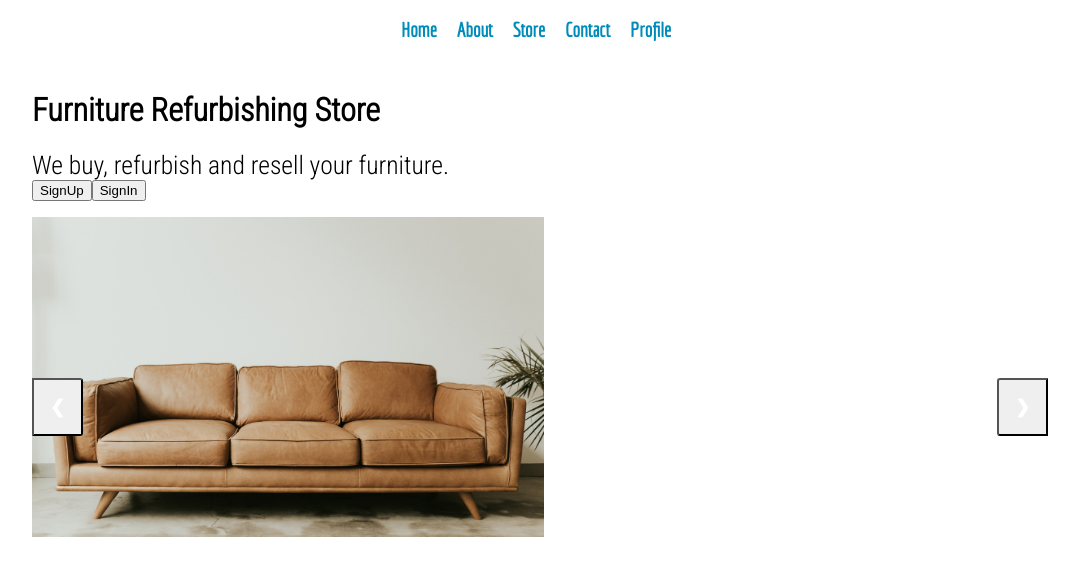
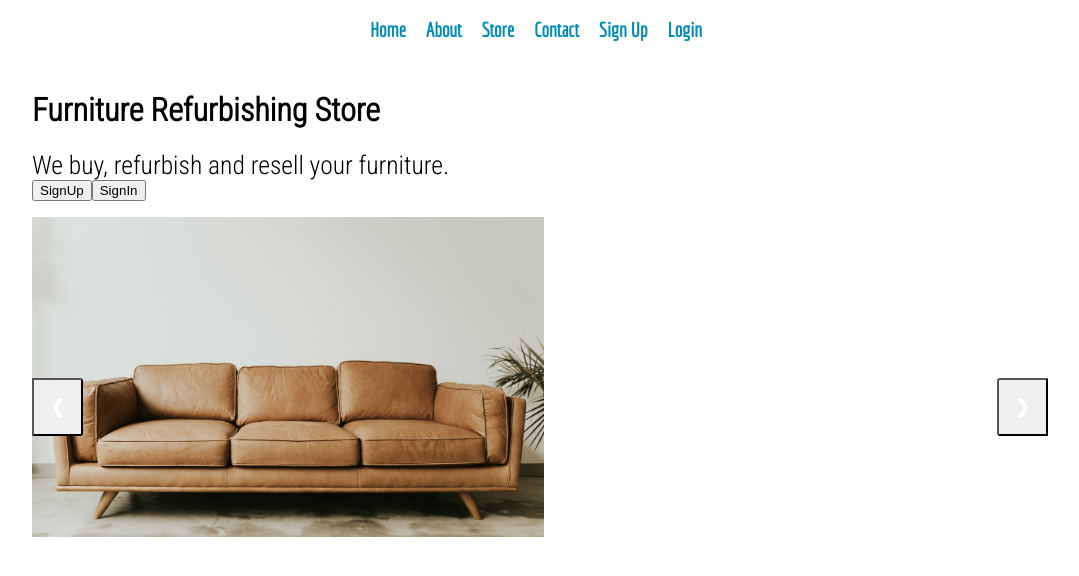
Before and after one commit to Jaden51/furnify, a React (Create React App) app in the folder client/: page / in a window 1280 px wide. Shown: the top 576 px of the page, without its empty margins (104-1183 px from the left). Built offline with nearby package versions, Linux system fonts and the light colour scheme; no server answers.

Commit message:
Change NavBar on auth change

```diff
--- a/client/src/components/NavBar.js
+++ b/client/src/components/NavBar.js
@@ -16,14 +16,23 @@ import Login from '../components/Login';
 if (localStorage.token) {
     setAuthToken(localStorage.token);
 }
+
 class NavBar extends Component {
     componentDidMount() {
         this.props.dispatch(actions.loadUser())
     }
 
+    logout = () => {
+        this.props.dispatch(actions.logout())
+    }
+
     render() {
+        const { isAuthenticated, loading } = this.props.auth;
+
         return (
             <div>
+                {!loading && isAuthenticated ? (
+                    // Is authenticated
                     <StyledNavBar>
                         <div>
                             <h3 className='navBar'><Link className='link' to='/'>Home</Link></h3>
@@ -31,8 +40,24 @@ class NavBar extends Component {
                             <h3 className='navBar'><Link className='link' to='/store'>Store</Link></h3>
                             <h3 className='navBar'><Link className='link' to='/contact'>Contact</Link></h3>
                             <h3 className='navBar'><Link className='link' to='/account'>Profile</Link></h3>
+                            <h3 className='navBar link logout' onClick={this.logout}>Logout</h3>
                         </div>
                     </StyledNavBar>
+                ) : (
+                        // Not authenticated
+                        <StyledNavBar>
+                            <div>
+                                <h3 className='navBar'><Link className='link' to='/'>Home</Link></h3>
+                                <h3 className='navBar'><Link className='link' to='/about'>About</Link></h3>
+                                <h3 className='navBar'><Link className='link' to='/store'>Store</Link></h3>
+                                <h3 className='navBar'><Link className='link' to='/contact'>Contact</Link></h3>
+                                <h3 className='navBar'><Link className='link' to='/signup'>Sign Up</Link></h3>
+                                <h3 className='navBar'><Link className='link' to='/login'>Login</Link></h3>
+                            </div>
+                        </StyledNavBar>
+                    )
+                }
+
                 <Switch>
                     <Route path='/' exact component={Home} />
                     <Route path='/about' exact component={About} />
@@ -42,12 +67,18 @@ class NavBar extends Component {
                     <Route path='/signup' exact component={SignUp} />
                     <Route path='/login' exact component={Login} />
                 </Switch>
-            </div>
+            </div >
         )
     }
 }
 
-export default connect()(NavBar);
+const mapStateToProps = state => {
+    return {
+        auth: state.auth
+    }
+}
+
+export default connect(mapStateToProps)(NavBar);
 
 const StyledNavBar = styled.div`
     .navBar {
@@ -62,5 +93,9 @@ const StyledNavBar = styled.div`
         color: #008CBA;
     }
 
+    .logout {
+        cursor: pointer;
+    }
+
     text-align: center;
 `;
```
Lines whose indentation alone changed are shown as unchanged.
